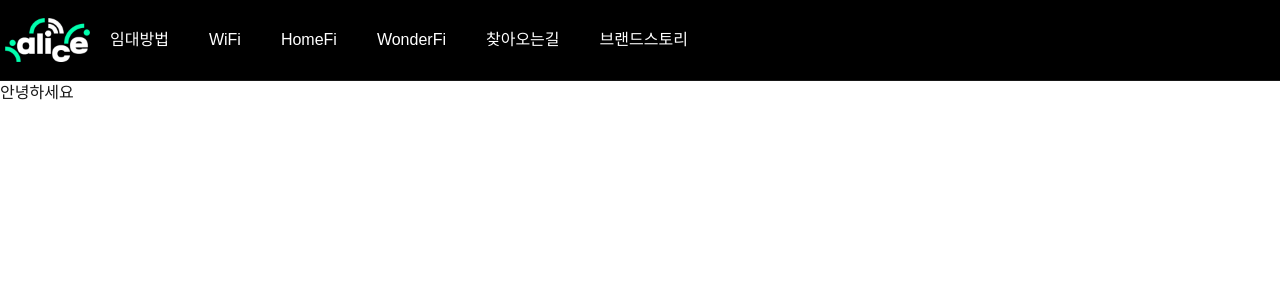
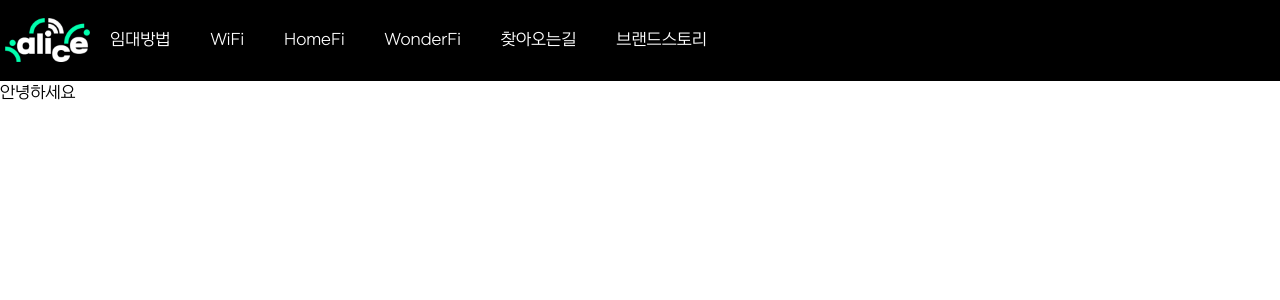
Before and after one commit to SangWon7242/nextjs-basic1, a Next.js app: page / in a window 1280 px wide. Shown: the top 300 px of the page. Built offline with nearby package versions, Linux system fonts and the light colour scheme.

Commit message:
로컬 폰트 적용

```diff
--- a/src/app/globals.css
+++ b/src/app/globals.css
@@ -19,9 +19,3 @@
     --foreground: #ededed;
   }
 }
-
-body {
-  background: var(--background);
-  color: var(--foreground);
-  font-family: Arial, Helvetica, sans-serif;
-}
--- a/src/app/layout.tsx
+++ b/src/app/layout.tsx
@@ -1,5 +1,11 @@
 import type { Metadata } from "next";
 import "./globals.css";
+import localFont from "next/font/local";
+
+const nexonGothic = localFont({
+  src: "../assets/fonts/NEXONLv1Gothic/NEXONLv1GothicRegular.ttf",
+  display: "swap",
+});
 
 export const metadata: Metadata = {
   title: "Create Next App",
@@ -14,7 +20,7 @@ export default function RootLayout({
 }>) {
   return (
     <html lang="ko">
-      <body className={`antialiased`}>{children}</body>
+      <body className={`antialiased ${nexonGothic.className}`}>{children}</body>
     </html>
   );
 }
```
Also changed, not shown: src/assets/fonts/NEXONLv1Gothic/NEXONLv1GothicRegular.ttf (added), 1 other file (tests, documents, lock files or other folders).
